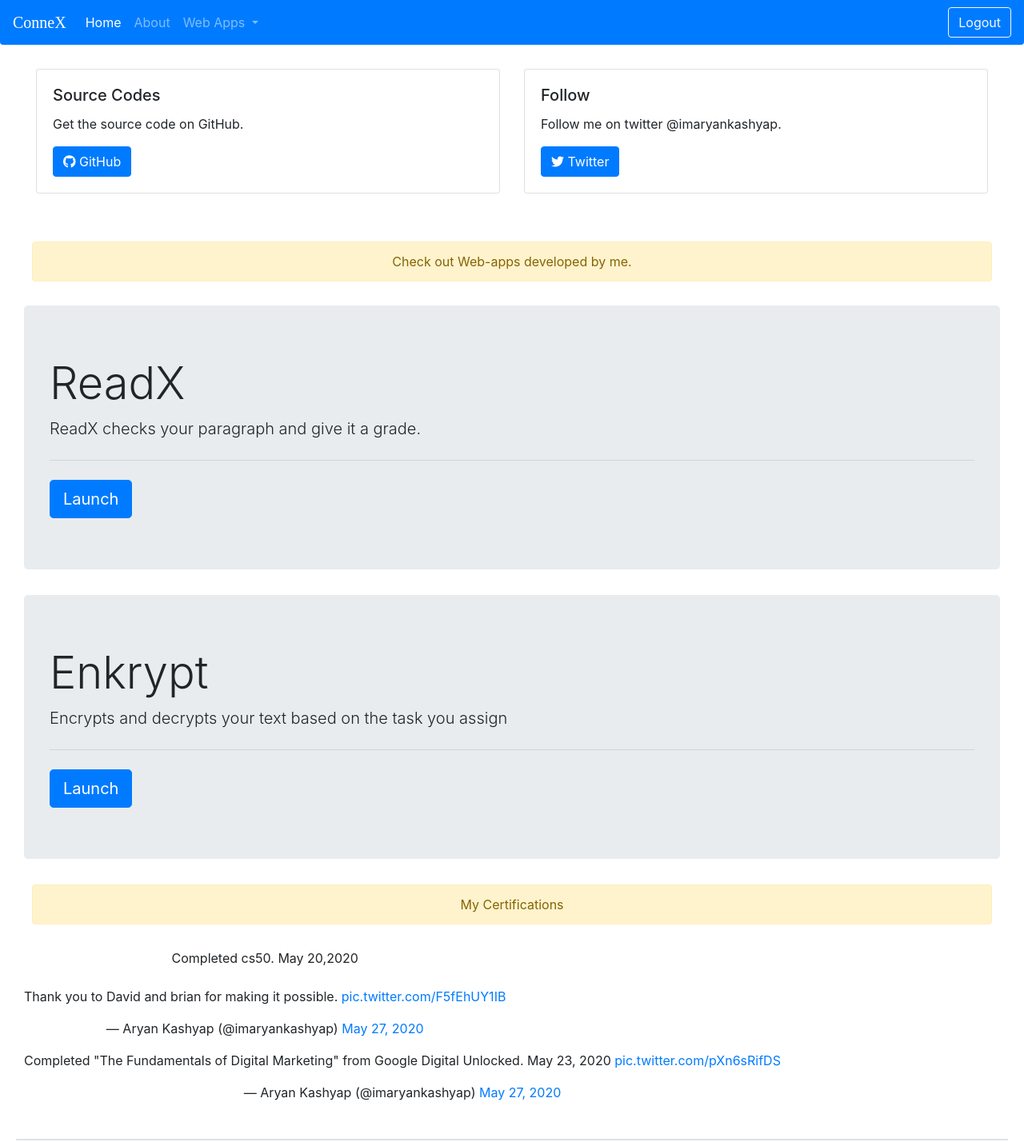
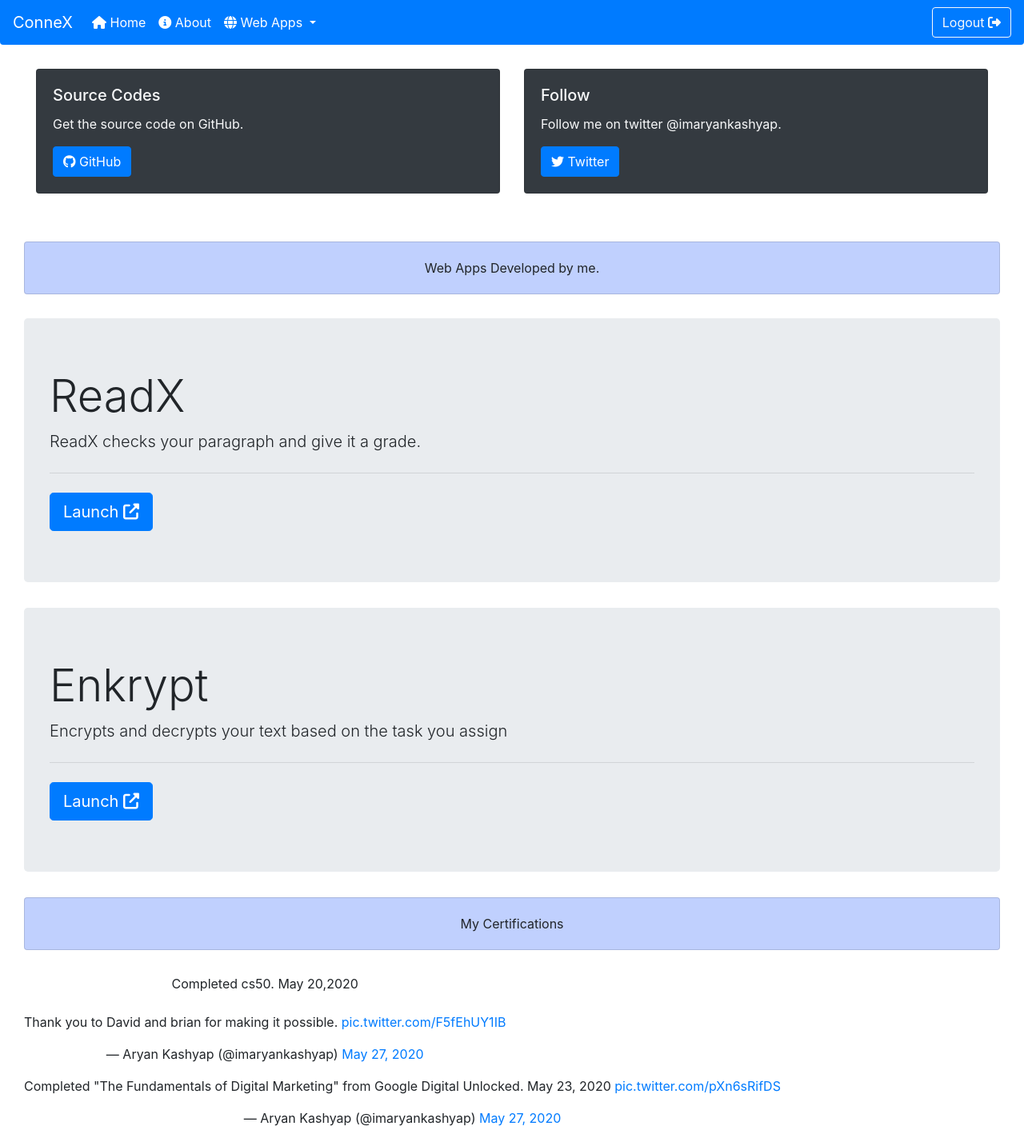
Before and after one commit to iaryankashyap/ConneX, a Flask app: template webapp/templates/homepage2.html in a window 1280 px wide. Shown: the top 1428 px of the page at 80% size. Run offline with Flask 2, Linux system fonts and the light colour scheme; the template is opened without the code that fills it, so the values that code supplies are empty; some libraries are stand-ins or nearby versions.

Commit message:
Improved Redirections

```diff
--- a/webapp/templates/homepage2.html
+++ b/webapp/templates/homepage2.html
@@ -36,7 +36,7 @@
     <nav
       class="navbar sticky-top rounded-bottom navbar-expand-lg navbar-dark bg-primary"
     >
-      <a style="font-family: Century Gothic;" class="navbar-brand" href="#"
+      <a class="navbar-brand" href="#"
         >ConneX</a
       >
       <button
@@ -54,13 +54,13 @@
       <div class="collapse navbar-collapse" id="navbarSupportedContent">
         <ul class="navbar-nav mr-auto">
           <li class="nav-item active">
-            <a class="nav-link">Home <span class="sr-only">(current)</span></a>
+            <a class="nav-link"><i class="fas fa-home"></i> Home <span class="sr-only">(current)</span></a>
           </li>
-          <li class="nav-item">
-            <a href="#about" class="nav-link">About </a>
+          <li class="nav-item active">
+            <a href="#about" class="nav-link"><i class="fas fa-info-circle"></i> About </a>
           </li>
 
-          <li class="nav-item dropdown">
+          <li class="nav-item active dropdown">
             <a
               class="nav-link dropdown-toggle"
               href="#"
@@ -70,7 +70,7 @@
               aria-haspopup="true"
               aria-expanded="false"
             >
-              Web Apps
+            <i class="fas fa-globe"></i> Web Apps
             </a>
             <div class="dropdown-menu" aria-labelledby="navbarDropdown">
               <a class="dropdown-item" href="#redirect">ReadX</a>
@@ -84,7 +84,7 @@
 
         <a href="/logout"
           ><button class="btn btn-outline-light my-2 my-sm-0" type="submit">
-            Logout
+            Logout <i class="fas fa-sign-out-alt"></i>
           </button></a
         >
       </div>
@@ -92,7 +92,7 @@
 
     <div style="margin: 30px;" class="row">
       <div class="col-sm-6">
-        <div style="margin-bottom: 30px;" class="card">
+        <div style="margin-bottom: 30px;" class="card bg-dark text-light">
           <div class="card-body">
             <h5 class="card-title">
               Source Codes
@@ -109,7 +109,7 @@
         </div>
       </div>
       <div class="col-sm-6">
-        <div class="card">
+        <div class="card bg-dark text-light">
           <div class="card-body">
             <h5 class="card-title">Follow</h5>
             <p class="card-text">
@@ -124,17 +124,10 @@
         </div>
       </div>
     </div>
-    <div
-      style="
-        text-align: center;
-        margin-right: 40px;
-        margin-left: 40px;
-        margin-bottom: 30px;
-      "
-      class="alert alert-warning"
-      role="alert"
-    >
-      Check out Web-apps developed by me.
+    <div style="margin-bottom:30px;margin-left: 30px;margin-right: 30px;background-color:rgba(0, 66, 248, 0.247);" class="card">
+      <div style="text-align: center;" class="card-body">
+        Web Apps Developed by me.
+      </div>
     </div>
     <div style="margin-left: 30px; margin-right: 30px;" class="jumbotron">
       <h1 id="redirect" class="display-4">ReadX</h1>
@@ -146,7 +139,7 @@
         class="btn btn-primary btn-lg"
         href="/readx"
         role="button"
-        >Launch</a
+        >Launch <i class="fas fa-external-link-alt"></i></a
       >
     </div>
     <div style="margin-left: 30px; margin-right: 30px;" class="jumbotron">
@@ -159,21 +152,13 @@
         class="btn btn-primary btn-lg"
         href="/enkrypt"
         role="button"
-        >Launch</a
+        >Launch <i class="fas fa-external-link-alt"></i></a
       >
     </div>
-    <div
-      id="about"
-      style="
-        text-align: center;
-        margin-right: 40px;
-        margin-left: 40px;
-        margin-bottom: 30px;
-      "
-      class="alert alert-warning"
-      role="alert"
-    >
-      My Certifications
+    <div style="margin-bottom:30px;margin-left: 30px;margin-right: 30px; background-color:rgba(0, 66, 248, 0.247);" class="card">
+      <div style="text-align: center;" class="card-body">
+        My Certifications
+      </div>
     </div>
     <div style="text-align: center;" class="alig">
       <d style="margin: 30px;" class="row">
```
Also changed, not shown: webapp/templates/admin.html (+11 -10 lines).
